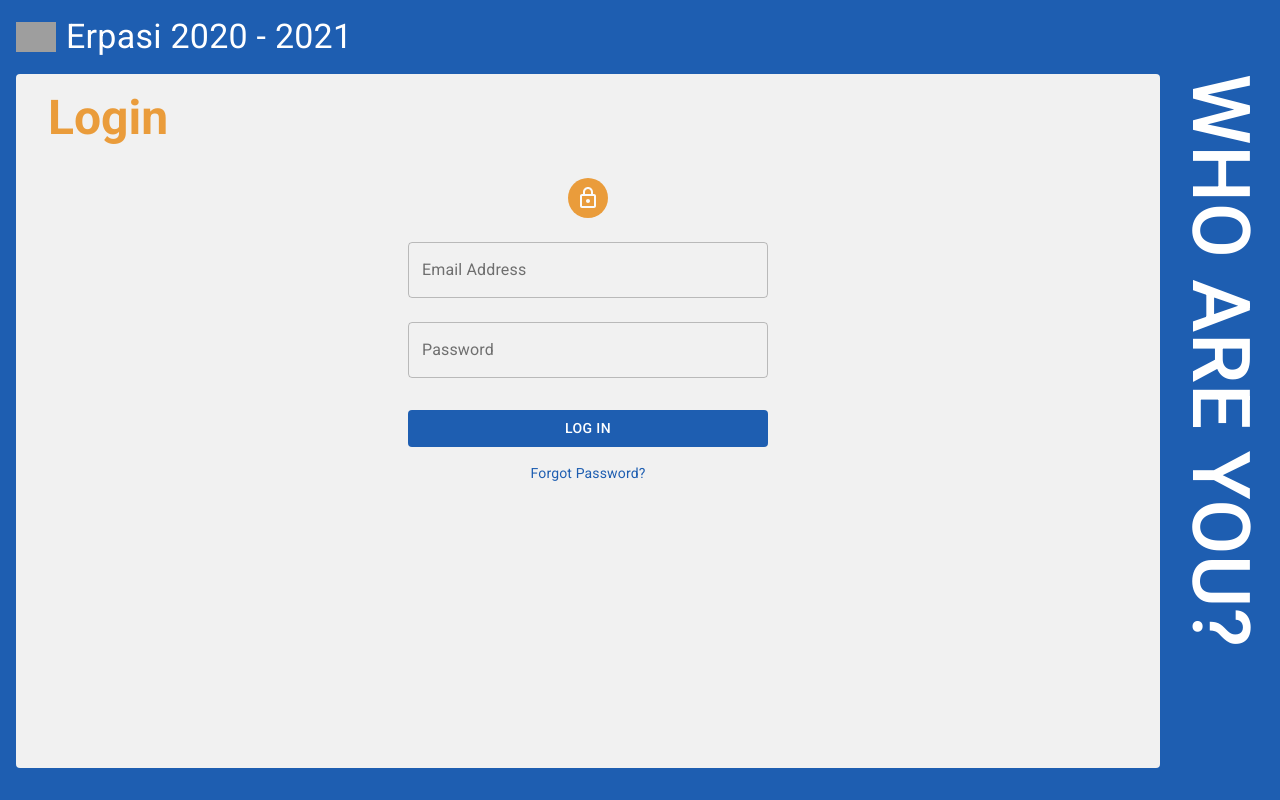
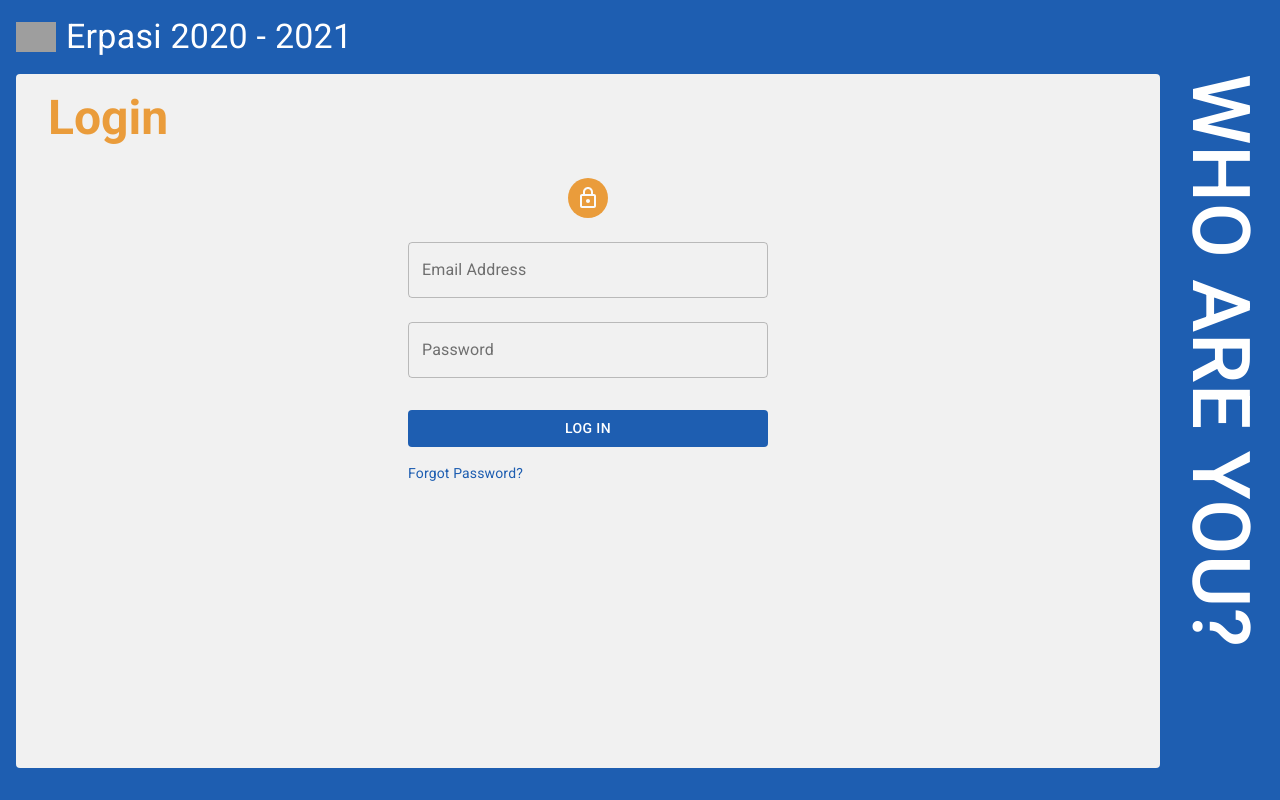
Before and after one commit to willemverbuyst/sb-client, a React (Create React App) app: page /login in a window 1280 px wide. Built offline with nearby package versions, Linux system fonts and the light colour scheme; no server answers; grey boxes are pictures that could not be loaded.

Commit message:
Align links in forms

```diff
--- a/src/Pages/Login/LoginForm.tsx
+++ b/src/Pages/Login/LoginForm.tsx
@@ -62,10 +62,10 @@ const LoginForm: React.FC = (): ReactElement => {
             )}
           </Grid>
           <SubmitForm caption="LOG IN" color="primary" />
+          <Link href="#" onClick={HISTORY.gotoForgotPassword}>
+            Forgot Password?
+          </Link>
         </form>
-        <Link href="#" onClick={HISTORY.gotoForgotPassword}>
-          Forgot Password?
-        </Link>
       </Grid>
     </Grid>
   );
--- a/src/Pages/Profile/EditPassword/EditPasswordForm.tsx
+++ b/src/Pages/Profile/EditPassword/EditPasswordForm.tsx
@@ -98,10 +98,10 @@ const EditPasswordForm: React.FC = (): ReactElement => {
             )}
           </Grid>
           <SubmitForm caption="CHANGE PASSWORD" color="primary" />
+          <Link href="#" onClick={HISTORY.gotoProfile}>
+            Edit Profile
+          </Link>
         </form>
-        <Link href="#" onClick={HISTORY.gotoProfile}>
-          Edit Profile
-        </Link>
       </Grid>
     </Grid>
   );
```
